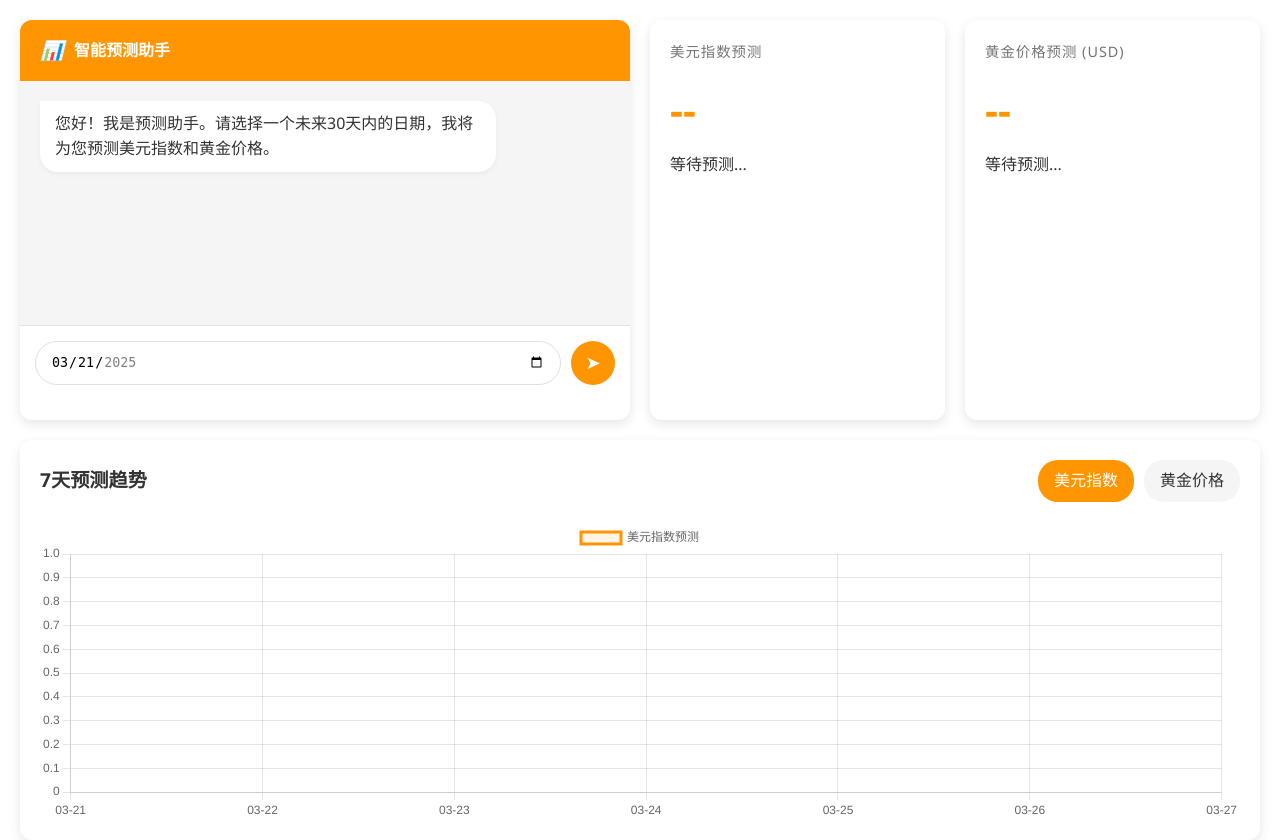
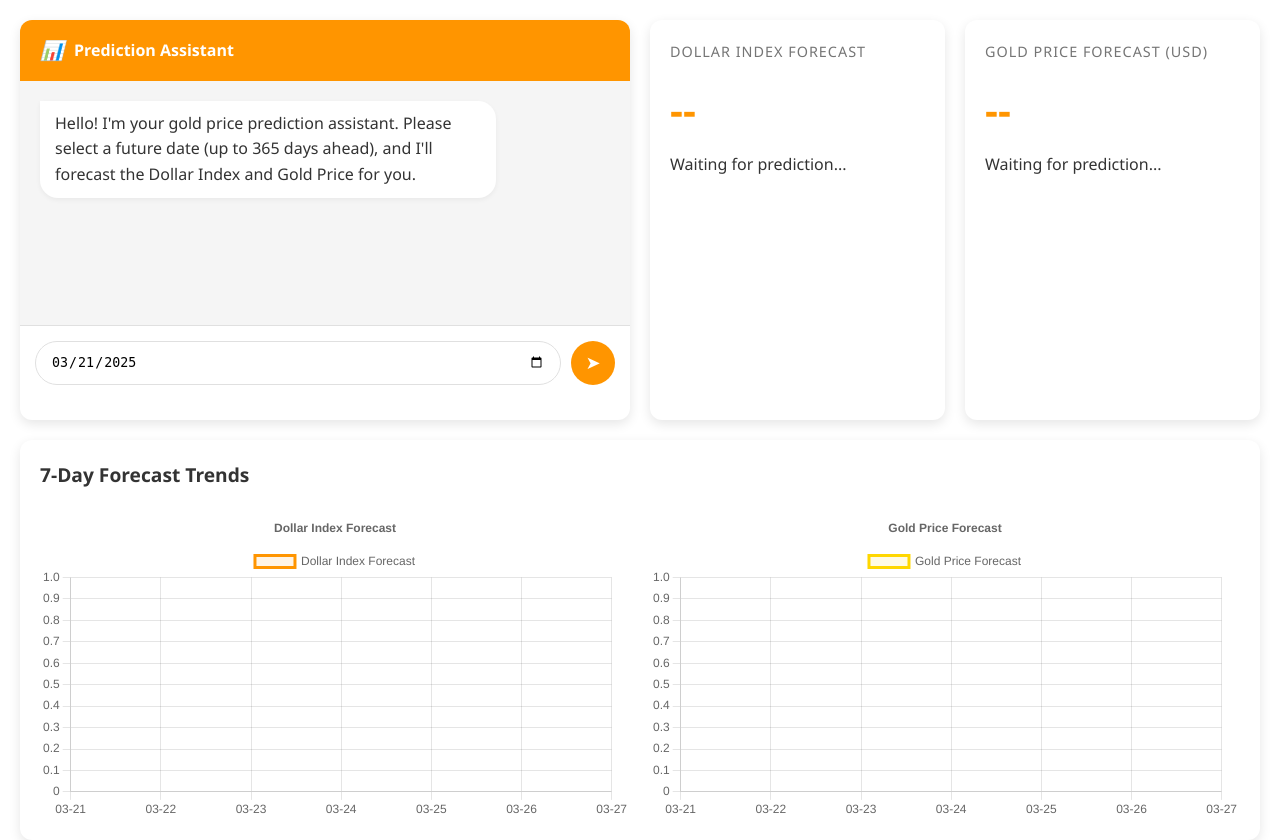
Before and after one commit to YuzuiOvo/SNS_Project, a Flask app: page / in a window 1280 px wide. Run offline with Flask 3, Linux system fonts and the light colour scheme; parts of the project's set-up code (start-up, migrations or seed data) failed here and were passed over.

Commit message:
Add files via upload

```diff
--- a/SNS-Project/scripts/Templates/index.html
+++ b/SNS-Project/scripts/Templates/index.html
@@ -1,9 +1,9 @@
 <!DOCTYPE html>
-<html lang="zh-CN">
+<html lang="en">
 <head>
     <meta charset="UTF-8">
     <meta name="viewport" content="width=device-width, initial-scale=1.0">
-    <title>智能预测助手</title>
+    <title>Intelligent Prediction Assistant</title>
     <script src="https://code.jquery.com/jquery-3.6.4.min.js"></script>
     <script src="https://cdn.jsdelivr.net/npm/chart.js"></script>
     <style>
@@ -27,7 +27,7 @@
         }
 
         body {
-            font-family: 'Segoe UI', 'Microsoft YaHei', sans-serif;
+            font-family: 'Segoe UI', sans-serif;
             background-color: var(--bg-color);
             color: var(--text-color);
             line-height: 1.6;
@@ -43,7 +43,7 @@
             height: 100vh;
         }
 
-        /* 聊天机器人区域 */
+        /* Chat bot area */
         .chat-container {
             grid-column: 1 / 2;
             grid-row: 1 / 2;
@@ -145,7 +145,7 @@
             transform: scale(1.05);
         }
 
-        /* 预测结果区域 */
+        /* Prediction results area */
         .prediction-container {
             grid-column: 2 / 3;
             grid-row: 1 / 2;
@@ -198,7 +198,7 @@
             color: #F44336;
         }
 
-        /* 趋势图区域 */
+        /* Trend chart area */
         .chart-container {
             grid-column: 1 / 3;
             grid-row: 2 / 3;
@@ -222,30 +222,21 @@
             font-weight: bold;
         }
 
-        .chart-tabs {
-            display: flex;
-            gap: 10px;
-        }
-
-        .chart-tab {
-            padding: 8px 16px;
-            border-radius: 20px;
-            cursor: pointer;
-            transition: var(--transition);
-            background-color: var(--light-gray);
-        }
-
-        .chart-tab.active {
-            background-color: var(--primary-color);
-            color: white;
-        }
-
         .chart-body {
             flex: 1;
             position: relative;
+            display: grid;
+            grid-template-columns: 1fr 1fr;
+            gap: 20px;
         }
 
-        /* 响应式设计 */
+        .chart-wrapper {
+            position: relative;
+            width: 100%;
+            height: 100%;
+        }
+
+        /* Responsive design */
         @media (max-width: 992px) {
             .container {
                 grid-template-columns: 1fr;
@@ -270,6 +261,11 @@
                 grid-column: 1;
                 grid-row: 3;
                 height: 50vh;
+            }
+
+            .chart-body {
+                grid-template-columns: 1fr;
+                grid-template-rows: 1fr 1fr;
             }
         }
 
@@ -313,14 +309,14 @@
 </head>
 <body>
     <div class="container">
-        <!-- 聊天机器人区域 -->
+        <!-- Chat bot area -->
         <div class="chat-container">
             <div class="chat-header">
-                <i>📊</i> 智能预测助手
+                <i>📊</i> Prediction Assistant
             </div>
             <div class="chat-body" id="chat-body">
                 <div class="message bot-message">
-                    您好！我是预测助手。请选择一个未来30天内的日期，我将为您预测美元指数和黄金价格。
+                    Hello! I'm your gold price prediction assistant. Please select a future date (up to 365 days ahead), and I'll forecast the Dollar Index and Gold Price for you.
                 </div>
             </div>
             <div class="chat-footer">
@@ -330,56 +326,59 @@
             <div id="error-message" class="error"></div>
         </div>
 
-        <!-- 预测结果区域 -->
+        <!-- Prediction results area -->
         <div class="prediction-container">
             <div class="prediction-card" id="dxy-card">
-                <div class="card-header">美元指数预测</div>
+                <div class="card-header">Dollar Index Forecast</div>
                 <div class="value" id="dxy-value">--</div>
-                <div class="change" id="dxy-change">等待预测...</div>
+                <div class="change" id="dxy-change">Waiting for prediction...</div>
             </div>
             <div class="prediction-card" id="gold-card">
-                <div class="card-header">黄金价格预测 (USD)</div>
+                <div class="card-header">Gold Price Forecast (USD)</div>
                 <div class="value" id="gold-value">--</div>
-                <div class="change" id="gold-change">等待预测...</div>
+                <div class="change" id="gold-change">Waiting for prediction...</div>
             </div>
         </div>
 
-        <!-- 趋势图区域 -->
+        <!-- Trend chart area -->
         <div class="chart-container">
             <div class="chart-header">
-                <div class="chart-title">7天预测趋势</div>
-                <div class="chart-tabs">
-                    <div class="chart-tab active" data-chart="dxy">美元指数</div>
-                    <div class="chart-tab" data-chart="gold">黄金价格</div>
-                </div>
+                <div class="chart-title">7-Day Forecast Trends</div>
             </div>
             <div class="chart-body">
-                <canvas id="trend-chart"></canvas>
+                <div class="chart-wrapper">
+                    <canvas id="dxy-chart"></canvas>
+                </div>
+                <div class="chart-wrapper">
+                    <canvas id="gold-chart"></canvas>
+                </div>
             </div>
         </div>
     </div>
 
     <script>
         $(document).ready(function() {
-            // 设置日期选择器范围
+            // Set date picker range
             const today = new Date();
             const maxDate = new Date();
-            maxDate.setDate(today.getDate() + 30);
+            maxDate.setDate(today.getDate() + 365); // Changed to 365 days
 
             const dateInput = $('#date-input');
             dateInput.attr('min', formatDate(today));
             dateInput.attr('max', formatDate(maxDate));
             dateInput.val(formatDate(today));
 
-            // 图表初始化
-            const ctx = document.getElementById('trend-chart').getContext('2d');
-            let chart = new Chart(ctx, {
+            // Charts initialization
+            const dxyCtx = document.getElementById('dxy-chart').getContext('2d');
+            const goldCtx = document.getElementById('gold-chart').getContext('2d');
+
+            let dxyChart = new Chart(dxyCtx, {
                 type: 'line',
                 data: {
                     labels: getDates(7),
                     datasets: [
                         {
-                            label: '美元指数预测',
+                            label: 'Dollar Index Forecast',
                             data: Array(7).fill(null),
                             borderColor: '#FF9500',
                             backgroundColor: 'rgba(255, 149, 0, 0.1)',
@@ -398,6 +397,10 @@
                         },
                         legend: {
                             position: 'top',
+                        },
+                        title: {
+                            display: true,
+                            text: 'Dollar Index Forecast'
                         }
                     },
                     scales: {
@@ -415,106 +418,139 @@
                 }
             });
 
-            // 发送按钮点击事件
+            let goldChart = new Chart(goldCtx, {
+                type: 'line',
+                data: {
+                    labels: getDates(7),
+                    datasets: [
+                        {
+                            label: 'Gold Price Forecast',
+                            data: Array(7).fill(null),
+                            borderColor: '#FFD700',
+                            backgroundColor: 'rgba(255, 215, 0, 0.1)',
+                            tension: 0.4,
+                            fill: true
+                        }
+                    ]
+                },
+                options: {
+                    responsive: true,
+                    maintainAspectRatio: false,
+                    plugins: {
+                        tooltip: {
+                            mode: 'index',
+                            intersect: false
+                        },
+                        legend: {
+                            position: 'top',
+                        },
+                        title: {
+                            display: true,
+                            text: 'Gold Price Forecast'
+                        }
+                    },
+                    scales: {
+                        y: {
+                            beginAtZero: false
+                        }
+                    },
+                    interaction: {
+                        intersect: false,
+                        mode: 'index',
+                    },
+                    animation: {
+                        duration: 1000
+                    }
+                }
+            });
+
+            // Send button click event
             $('#send-btn').click(function() {
                 sendMessage();
             });
 
-            // 回车键发送
+            // Enter key to send
             $('#date-input').keypress(function(e) {
                 if(e.which == 13) {
                     sendMessage();
                 }
             });
 
-            // 图表切换事件
-            $('.chart-tab').click(function() {
-                const chartType = $(this).data('chart');
-                $('.chart-tab').removeClass('active');
-                $(this).addClass('active');
-
-                if (chartType === 'dxy') {
-                    updateChart('美元指数预测', '#FF9500', 'rgba(255, 149, 0, 0.1)');
-                } else {
-                    updateChart('黄金价格预测', '#FFD700', 'rgba(255, 215, 0, 0.1)');
-                }
-            });
-
-            // 发送消息函数
+            // Send message function
             function sendMessage() {
                 const dateValue = dateInput.val();
 
                 if (!dateValue) {
-                    $('#error-message').text('请选择一个日期');
+                    $('#error-message').text('Please select a date');
                     return;
                 }
 
                 $('#error-message').text('');
 
-                // 添加用户消息
-                appendMessage('user', `预测 ${dateValue} 的美元指数和黄金价格`);
+                // Add user message
+                appendMessage('user', `Predict Dollar Index and Gold Price for ${dateValue}`);
 
-                // 添加等待信息
-                const waitMsgId = appendMessage('bot', `正在分析数据中<div class="loading"></div>`);
+                // Add waiting message
+                const waitMsgId = appendMessage('bot', `Analyzing data, please wait<div class="loading"></div>`);
 
-                // 发送AJAX请求
+                // Send AJAX request
                 $.ajax({
                     url: '/predict',
                     type: 'POST',
                     data: { date_input: dateValue },
                     success: function(response) {
-                        // 移除等待消息
+                        // Remove waiting message
                         $(`#${waitMsgId}`).remove();
 
                         if (response.error) {
-                            appendMessage('bot', `抱歉，预测过程中出现错误: ${response.error}`);
+                            appendMessage('bot', `Sorry, an error occurred during prediction: ${response.error}`);
                             $('#error-message').text(response.error);
                         } else {
-                            // 更新聊天消息
-                            appendMessage('bot', `${dateValue} 的预测结果：<br>
-                                美元指数: ${response.dxy_predicted.toFixed(2)}<br>
-                                黄金价格: ${response.gold_predicted.toFixed(2)} USD`);
+                            // Update chat message
+                            appendMessage('bot', `Prediction results for ${dateValue}:<br>
+                                Dollar Index: ${response.dxy_predicted.toFixed(2)}<br>
+                                Gold Price: ${response.gold_predicted.toFixed(2)} USD`);
 
-                            // 更新预测卡片
+                            // Update prediction cards
                             updatePredictionCards(response.dxy_predicted, response.gold_predicted);
 
-                            // 生成趋势数据并更新图表
+                            // Generate trend data and update charts
                             generateTrendData(response.dxy_predicted, response.gold_predicted);
 
-                            // 自动滚动到图表区域
+                            // Automatically scroll to chart area
                             $('html, body').animate({
                                 scrollTop: $('.chart-container').offset().top
                             }, 800);
                         }
                     },
                     error: function() {
-                        // 移除等待消息
+                        // Remove waiting message
                         $(`#${waitMsgId}`).remove();
 
-                        appendMessage('bot', '抱歉，无法连接到预测服务。请稍后再试。');
-                        $('#error-message').text('连接服务器失败');
+                        appendMessage('bot', 'Sorry, unable to connect to the prediction service. Please try again later.');
+                        $('#error-message').text('Failed to connect to server');
                     }
                 });
             }
 
-            // 添加消息到聊天界面
+            // Add message to chat interface
             function appendMessage(type, text) {
                 const msgId = 'msg-' + Date.now();
                 const msgClass = type === 'user' ? 'user-message' : 'bot-message';
                 $('#chat-body').append(`<div id="${msgId}" class="message ${msgClass}">${text}</div>`);
 
-                // 滚动到最新消息
+                // Scroll to latest message
                 $('#chat-body').scrollTop($('#chat-body')[0].scrollHeight);
 
                 return msgId;
             }
 
-            // 更新预测卡片
+            // Update prediction cards
             function updatePredictionCards(dxyValue, goldValue) {
                 $('#dxy-value').text(dxyValue.toFixed(2));
                 $('#gold-value').text(goldValue.toFixed(2));
 
-                // 假设变化量 (这里只是UI展示，实际应根据历史数据计算)
+                // Assumed change (in actual implementation, should be calculated from historical data)
                 const dxyChange = ((Math.random() * 2) - 1).toFixed(2);
                 const goldChange = ((Math.random() * 20) - 10).toFixed(2);
 
@@ -530,46 +566,40 @@
                 $('#gold-change').html(goldChangeHtml);
             }
 
-            // 生成趋势数据
+            // Generate trend data
             function generateTrendData(dxyValue, goldValue) {
                 const dates = getDates(7);
 
-                // 生成随机趋势数据 (实际项目中应替换为真实的预测数据)
+                // Generate random trend data (should be replaced with actual prediction data)
                 const dxyData = [dxyValue];
                 const goldData = [goldValue];
 
                 for (let i = 1; i < 7; i++) {
-                    // 随机波动，确保趋势平滑
+                    // Random fluctuation to ensure smooth trend
                     dxyData.push(dxyData[i-1] + ((Math.random() * 0.6) - 0.3));
                     goldData.push(goldData[i-1] + ((Math.random() * 12) - 6));
                 }
 
-                // 更新图表数据
-                const activeChart = $('.chart-tab.active').data('chart');
-                if (activeChart === 'dxy') {
-                    updateChartData(dates, dxyData, '美元指数预测', '#FF9500', 'rgba(255, 149, 0, 0.1)');
-                } else {
-                    updateChartData(dates, goldData, '黄金价格预测', '#FFD700', 'rgba(255, 215, 0, 0.1)');
-                }
+                // Update chart data
+                updateDxyChart(dates, dxyData);
+                updateGoldChart(dates, goldData);
             }
 
-            // 更新图表数据
-            function updateChartData(labels, data, label, borderColor, backgroundColor) {
-                chart.data.labels = labels;
-                chart.data.datasets[0].label = label;
-                chart.data.datasets[0].data = data;
-                chart.data.datasets[0].borderColor = borderColor;
-                chart.data.datasets[0].backgroundColor = backgroundColor;
-                chart.update();
+            // Update Dollar Index chart
+            function updateDxyChart(labels, data) {
+                dxyChart.data.labels = labels;
+                dxyChart.data.datasets[0].data = data;
+                dxyChart.update();
             }
 
-            // 更新图表类型
-            function updateChart(label, borderColor, backgroundColor) {
-                const data = chart.data.datasets[0].data;
-                updateChartData(chart.data.labels, data, label, borderColor, backgroundColor);
+            // Update Gold Price chart
+            function updateGoldChart(labels, data) {
+                goldChart.data.labels = labels;
+                goldChart.data.datasets[0].data = data;
+                goldChart.update();
             }
 
-            // 获取未来几天的日期
+            // Get dates for the next few days
             function getDates(days) {
                 const dates = [];
                 const startDate = new Date(dateInput.val() || new Date());
@@ -583,7 +613,7 @@
                 return dates;
             }
 
-            // 格式化日期 (YYYY-MM-DD)
+            // Format date (YYYY-MM-DD)
             function formatDate(date) {
                 const year = date.getFullYear();
                 const month = String(date.getMonth() + 1).padStart(2, '0');
@@ -591,7 +621,7 @@
                 return `${year}-${month}-${day}`;
             }
 
-            // 格式化短日期 (MM-DD)
+            // Format short date (MM-DD)
             function formatDateShort(date) {
                 const month = String(date.getMonth() + 1).padStart(2, '0');
                 const day = String(date.getDate()).padStart(2, '0');
```
Also changed, not shown: SNS-Project/scripts/app_launcher.py (added, +127 -0 lines), 2 other files.
